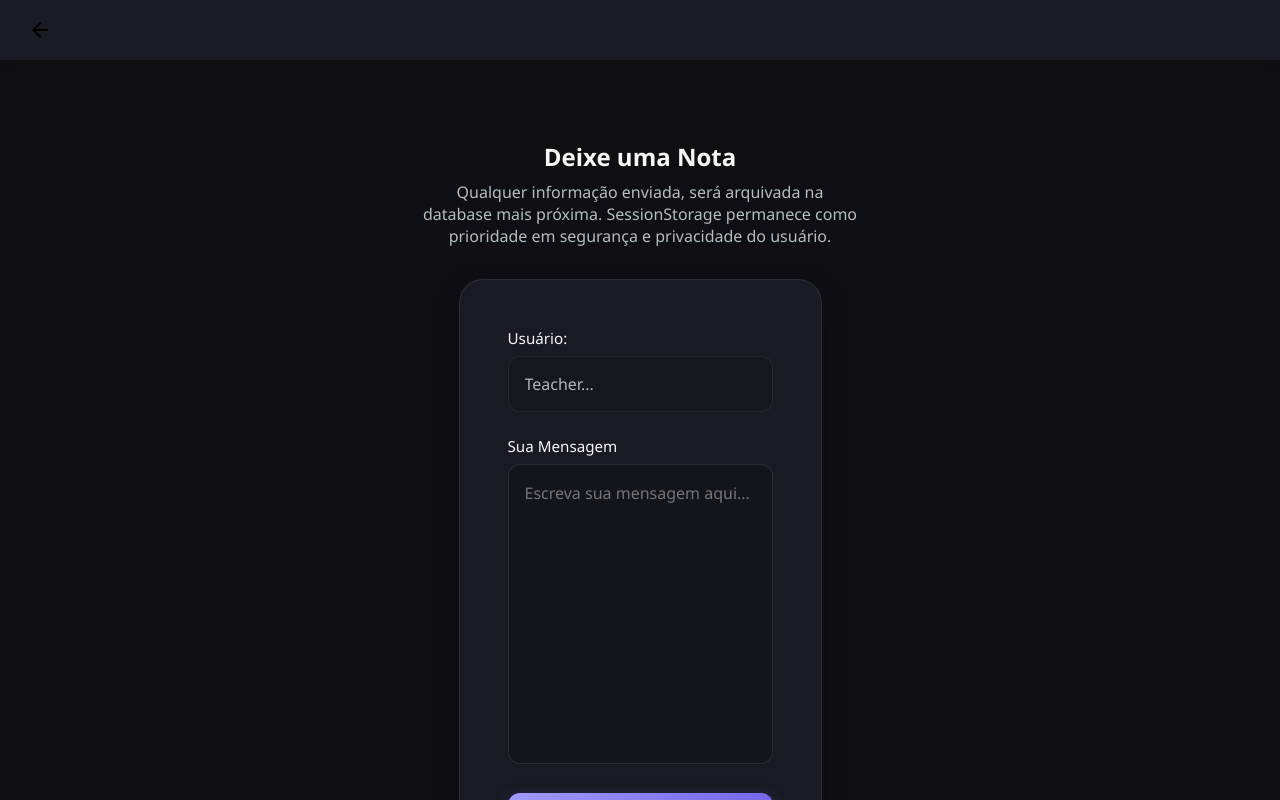
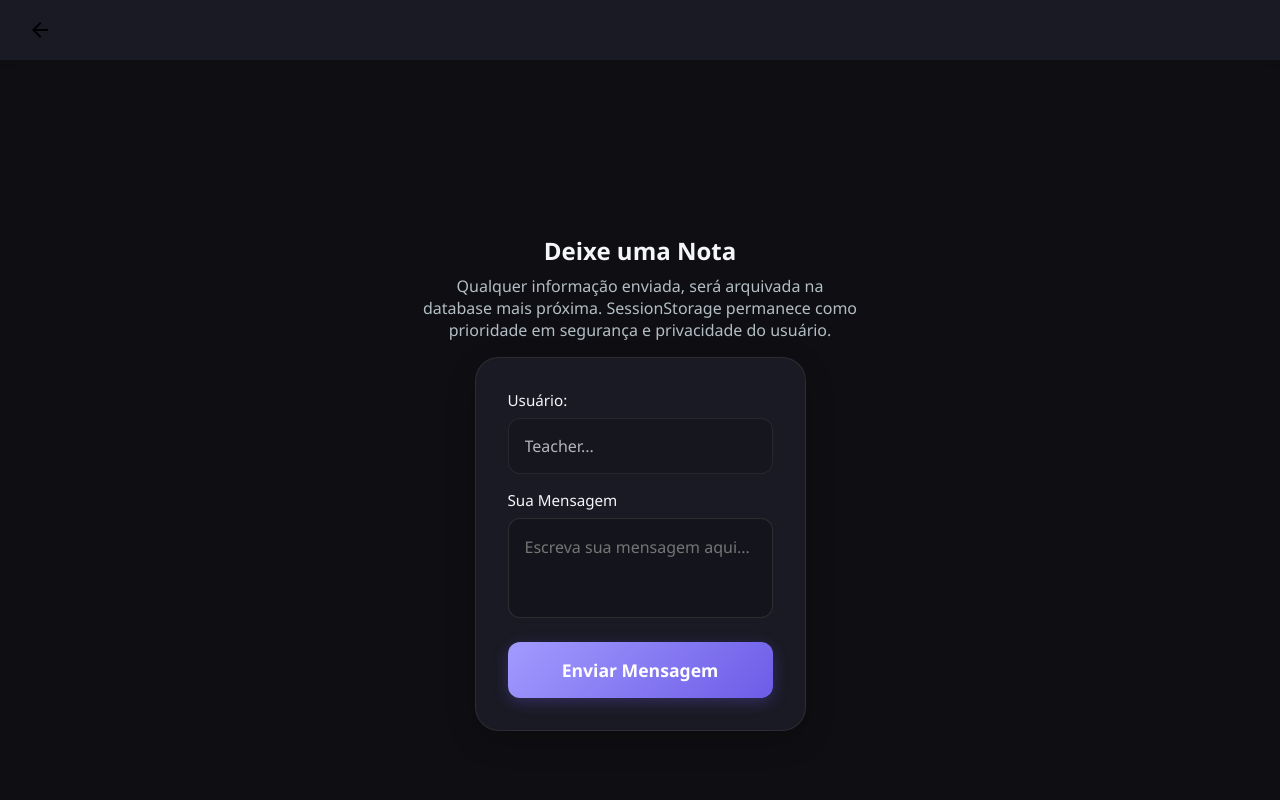
Before and after one commit to ZpkDxGames/Goodbye-Template, a plain HTML site: page assets/html/finale.html in a window 1280 px wide. Drawn offline with Linux system fonts and the light colour scheme.

Commit message:
Add files via upload

```diff
--- a/assets/css/style.css
+++ b/assets/css/style.css
@@ -532,6 +532,7 @@ header {
     display: flex;
     flex-direction: column;
     padding: 20px;
+    overflow-y: auto; /* Enable scrolling for sidebar content */
 }
 
 .sidebar-open #sidebar {
--- a/assets/html/finale.html
+++ b/assets/html/finale.html
@@ -7,25 +7,47 @@
     <link rel="stylesheet" href="../css/style.css">
     <style>
         /* Finale specific styles */
+        body {
+            overflow: hidden; /* Prevent page scroll */
+        }
+
         .finale-container {
             max-width: 500px;
             margin: 0 auto;
-            padding: 2rem;
+            padding: 1rem 2rem;
             text-align: center;
-            padding-top: 80px; /* Space for header */
+            height: 100vh;
+            display: flex;
+            flex-direction: column;
+            justify-content: center;
+            padding-top: 60px; /* Space for header */
+            box-sizing: border-box;
         }
 
         .note-form {
             background: var(--surface-color);
-            padding: 3rem;
+            padding: 2rem;
             border-radius: 24px;
             box-shadow: 0 10px 30px rgba(0, 0, 0, 0.2);
-            margin-top: 2rem;
+            margin-top: 1rem;
             text-align: left;
             border: 1px solid rgba(255, 255, 255, 0.08);
+            display: flex;
+            flex-direction: column;
+            max-height: calc(100vh - 120px); /* Ensure it fits in viewport */
         }
 
         .form-group {
+            margin-bottom: 1rem;
+            flex-shrink: 0;
+        }
+
+        /* Make the message group grow to fill space */
+        .form-group.message-group {
+            flex-grow: 1;
+            display: flex;
+            flex-direction: column;
+            min-height: 0;
             margin-bottom: 1.5rem;
         }
 
@@ -57,17 +79,14 @@
         }
 
         .form-textarea {
-            height: 300px;
+            height: 100%; /* Fill the flex container */
             resize: none;
             overflow-y: auto;
             line-height: 1.6;
+            min-height: 100px;
         }
 
         @media (max-width: 768px) {
-            .form-textarea {
-                height: 300px; /* Consistent on mobile */
-            }
-
             .finale-container {
                 padding-left: 1rem;
                 padding-right: 1rem;
@@ -153,7 +172,7 @@
                     <input type="text" id="name" name="name" class="form-input" value="Teacher..." readonly style="opacity: 0.7; cursor: default;">
                 </div>
 
-                <div class="form-group">
+                <div class="form-group message-group">
                     <label for="message" class="form-label">Sua Mensagem</label>
                     <textarea id="message" name="message" class="form-textarea" placeholder="Escreva sua mensagem aqui..." required></textarea>
                 </div>
```
